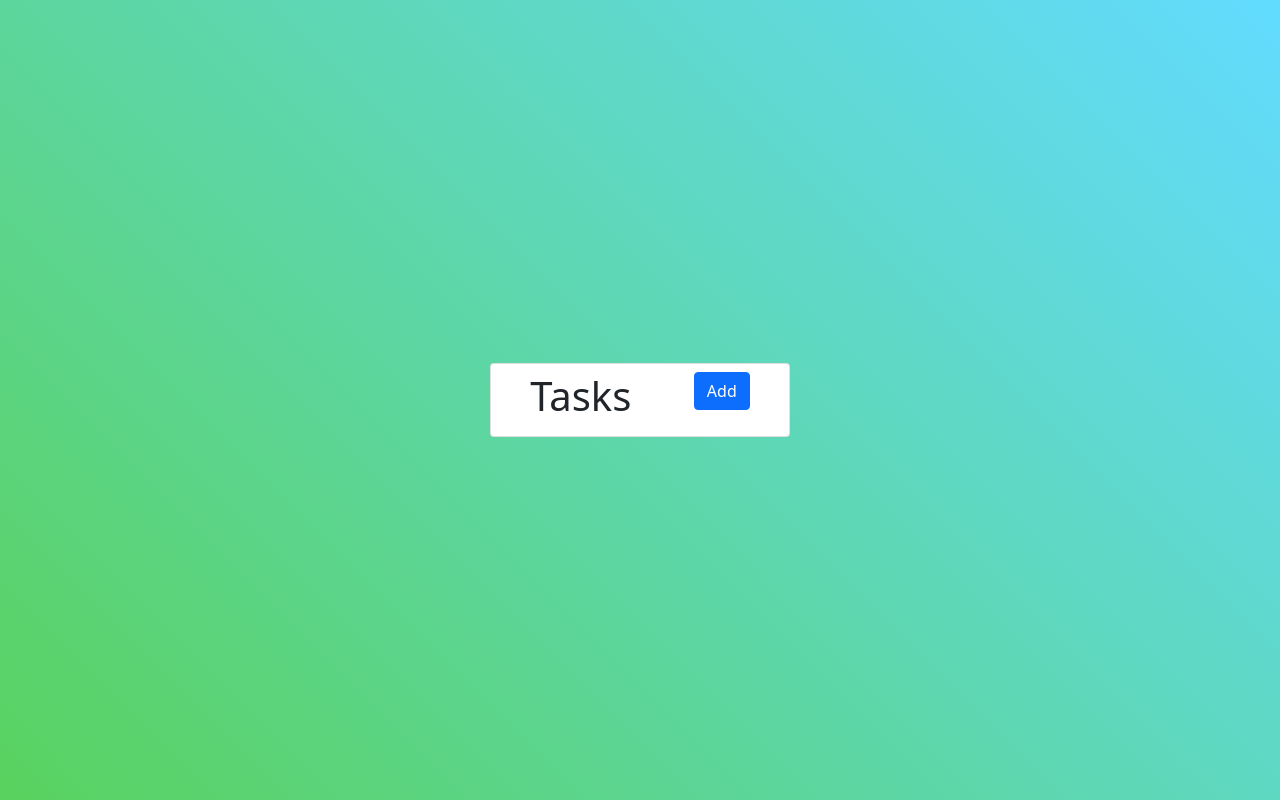
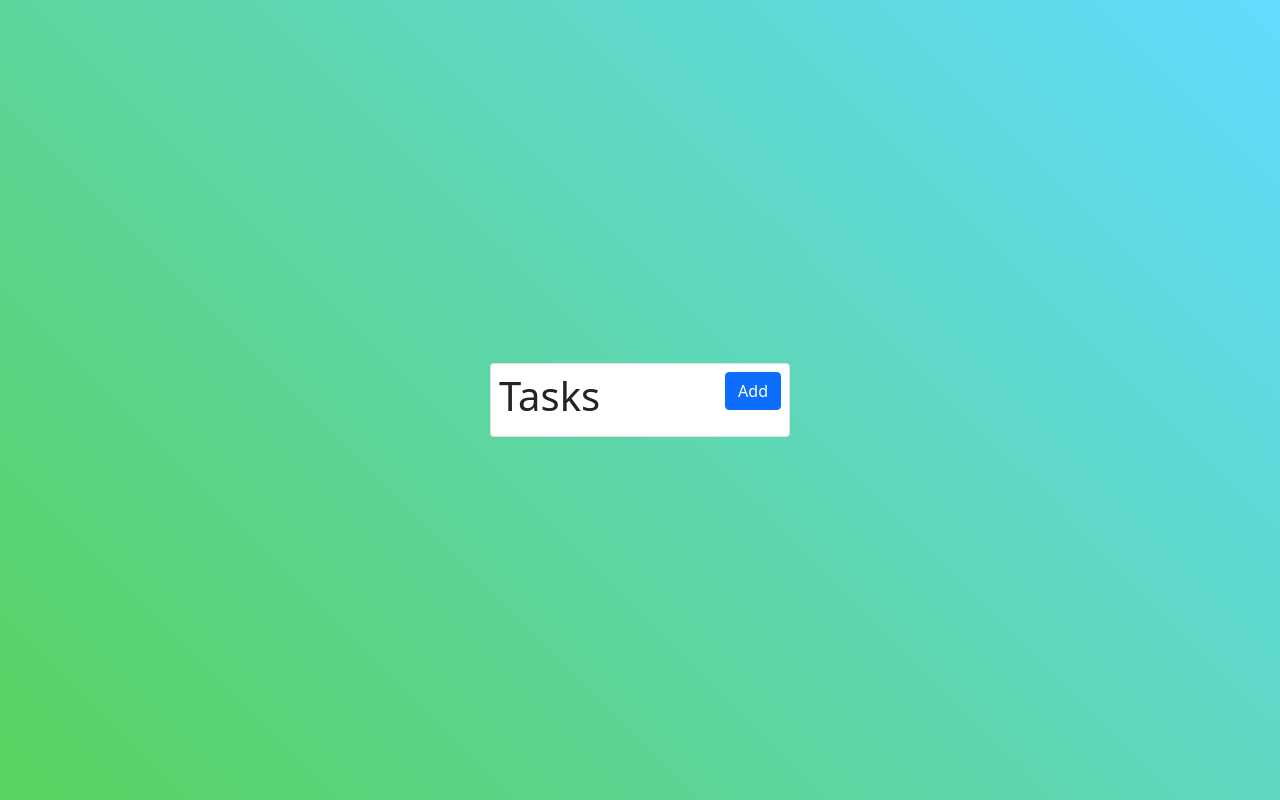
Before and after one commit to mppatterson84/mp-tasks, a React (Create React App) app: page / in a window 1280 px wide. Built offline with nearby package versions, Linux system fonts and the light colour scheme.

Commit message:
update justify content

```diff
--- a/src/components/Header.js
+++ b/src/components/Header.js
@@ -3,7 +3,7 @@ import Button from './Button';
 
 const Header = ({ title }) => {
   return (
-    <div className="d-flex justify-content-around">
+    <div className="d-flex justify-content-between">
       <h1>{title}</h1>
       <Button color="primary" text="Add" />
     </div>
```
